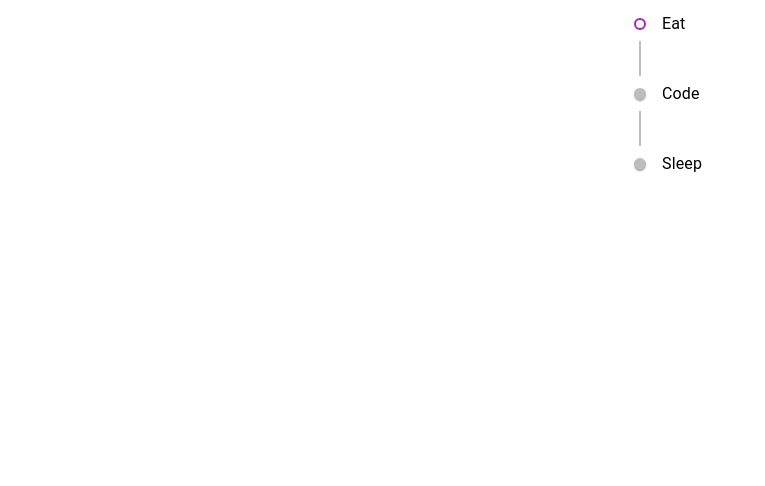
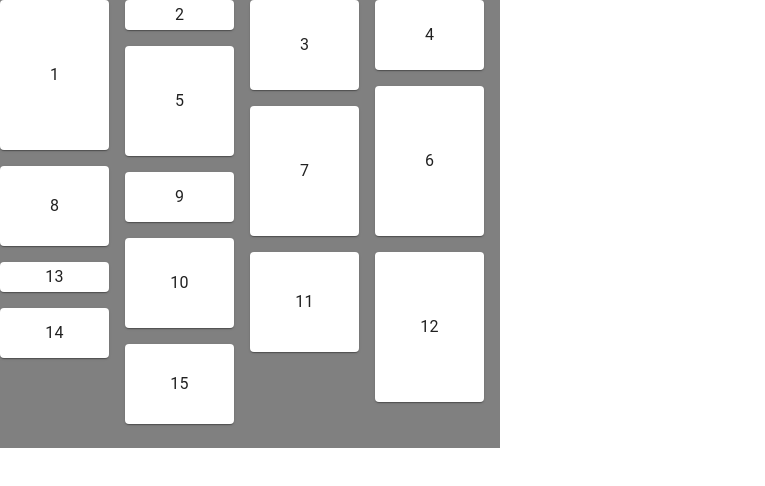
Before and after one commit to AsadUllahShaikh123/material-ui-components, a React (Create React App) app: page / in a window 1280 px wide. Shown: the top 486 px of the page, without its empty margins (0-765 px from the left). Built offline with nearby package versions, Linux system fonts and the light colour scheme.

Commit message:
done with masonry component

```diff
--- a/src/App.jsx
+++ b/src/App.jsx
@@ -1,6 +1,7 @@
 // import { LocalizationProvider } from "@mui/lab";
 import React from "react";
-import MuiTimeline from "./components/MuiTimeline";
+import MuiMasonry from "./components/MuiMasonry";
+// import MuiTimeline from "./components/MuiTimeline";
 // import MuiDateTime from "./components/MuiDateTime";
 // import { AdapterDateFns } from '@mui/x-date-pickers/AdapterDateFns';
 // import AdapterDateFns from '@date-io/date-fns'
@@ -99,8 +100,11 @@
       {/* <MuiSkeleton/> */}
 
       {/* @mui/lab library Components */}
-      <MuiTimeline/>
+      {/* <MuiTimeline/> */}
       {/* <MuiLoadingButton/> */}
+      <MuiMasonry/>
+
+      {/*------------- Date Time Picker -------------  */}
       {/* <LocalizationProvider dateAdapter={AdapterDateFns}>
         {/* <MuiDateTime /> */}
         {/* <MuiDateRange/> */}
--- /dev/null
+++ b/src/components/MuiMasonry.jsx
@@ -0,0 +1,30 @@
+import { Masonry } from "@mui/lab";
+import { Box, Paper, Typography } from "@mui/material";
+import React from "react";
+
+const MuiMasonry = () => {
+  const heights = [
+    150, 30, 90, 70, 110, 150, 130, 80, 50, 90, 100, 150, 30, 50, 80,
+  ];
+  return (
+    <Box sx={{ width: 500, minHeight: 393,backgroundColor:'gray' }}>
+      <Masonry columns={4} spacing={2}>
+        {heights.map((height, index) => (
+          <Paper
+            key={index}
+            sx={{
+              display: "flex",
+              justifyContent: "center",
+              alignItems: "center",
+              height:{height}
+            }}
+          >
+            <Typography>{index + 1} </Typography>
+          </Paper>
+        ))}
+      </Masonry>
+    </Box>
+  );
+};
+
+export default MuiMasonry;
```
